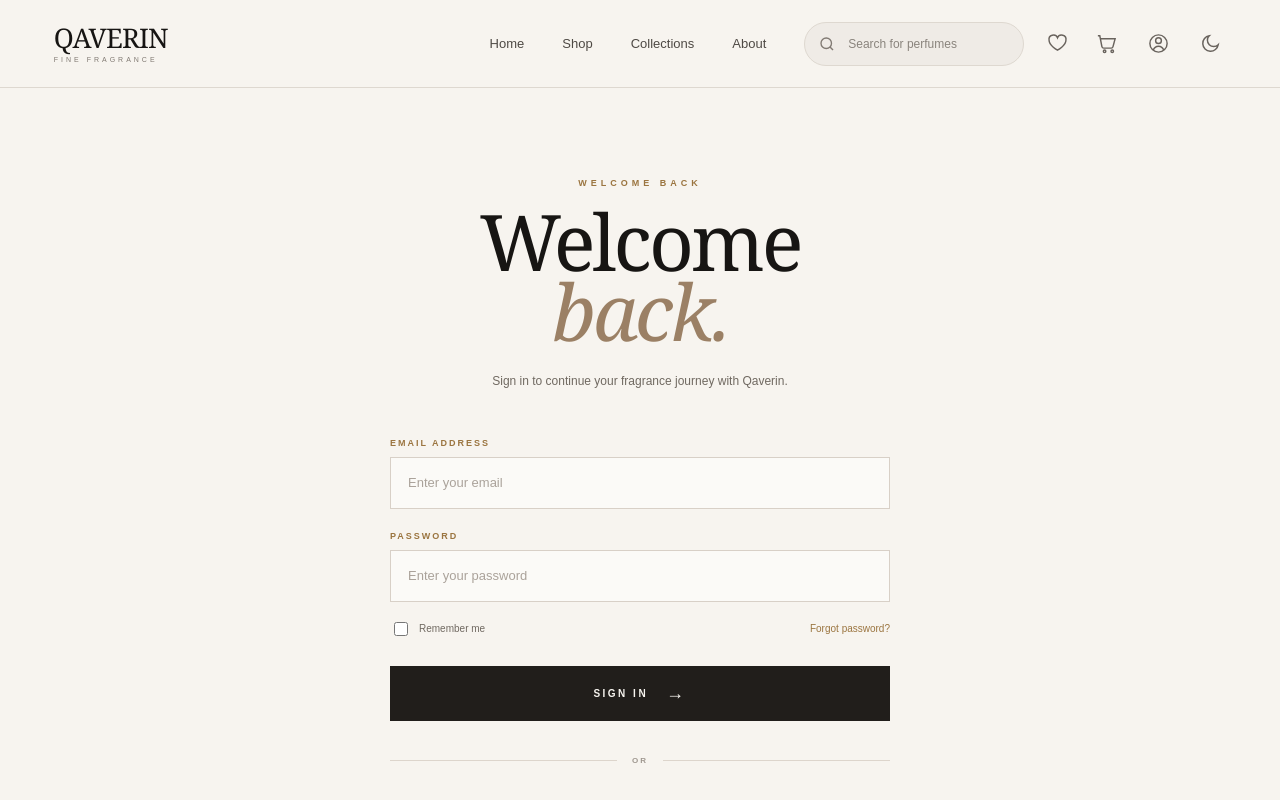
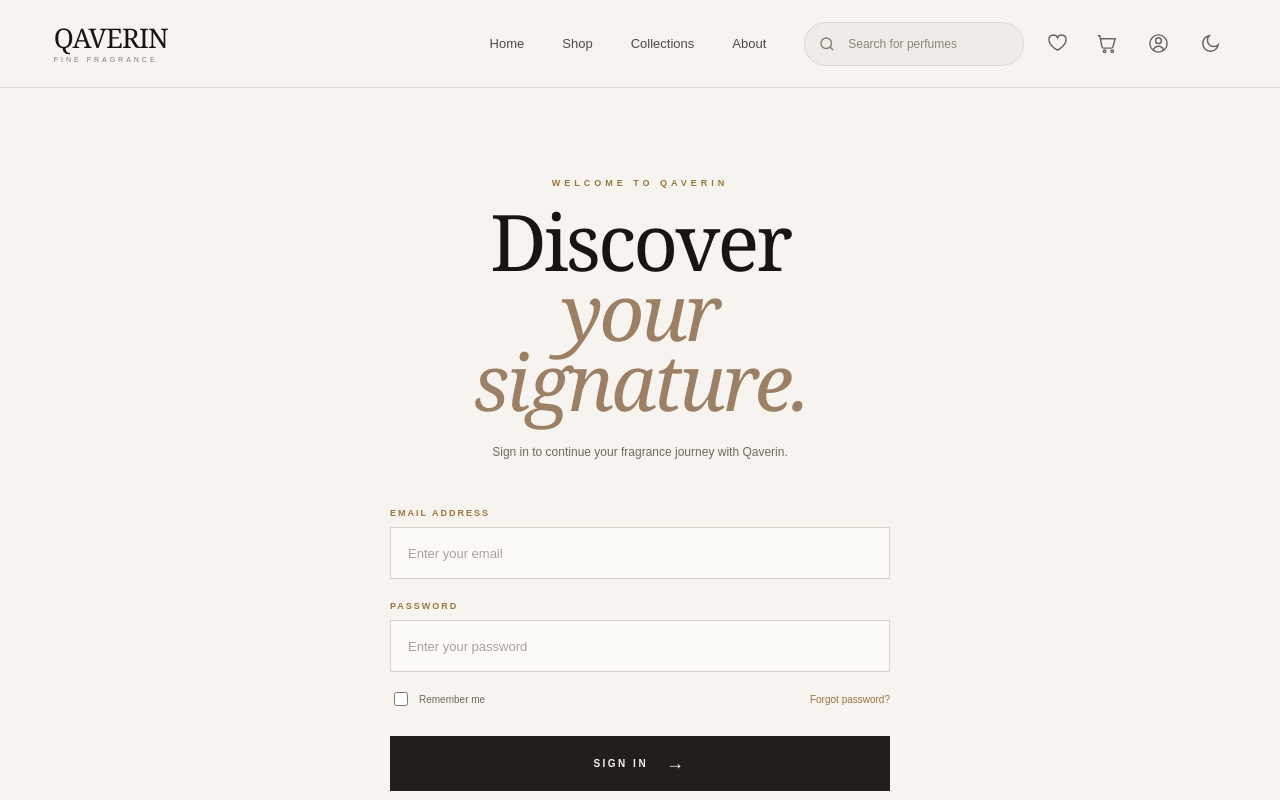
Before and after one commit to Deepak1308-KP/Qaverin-perfume-ecommerce, a React (Vite) app: page /login in a window 1280 px wide. Shown: the top 800 px of the page. Built offline with nearby package versions, Linux system fonts and the light colour scheme.

Commit message:
Update login page heading

```diff
--- a/src/components/Login.jsx
+++ b/src/components/Login.jsx
@@ -124,21 +124,15 @@ function Login() {
         <div className="login-header">
 
           <p className="login-eyebrow">
-            WELCOME BACK
+            WELCOME TO QAVERIN
           </p>
 
 
           <h1>
-
-            Welcome
-
-            <br />
-
-            <em>
-              back.
-            </em>
-
-          </h1>
+  Discover
+  <br />
+  <em>your signature.</em>
+</h1>
 
 
           <p className="login-description">
```
